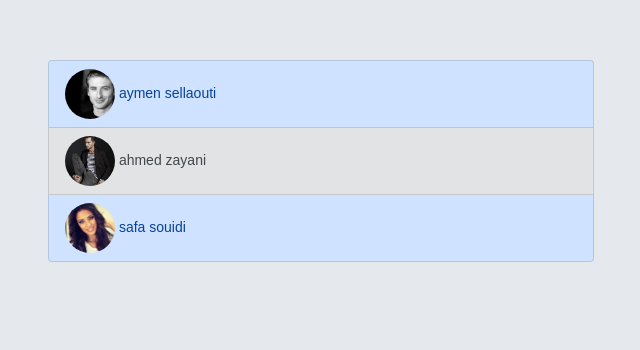
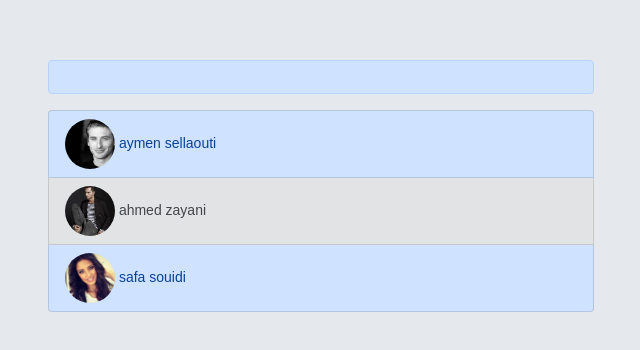
Before and after one commit to medaminelahbecha/gti21222, an Angular app: page / in a window 1280 px wide. Shown: the top 350 px of the page, without its empty margins (34-674 px from the left). Built offline with nearby package versions, Linux system fonts and the light colour scheme.

Commit message:
exemple pipe

```diff
--- a/src/app/app.module.ts
+++ b/src/app/app.module.ts
@@ -25,6 +25,7 @@ import { MiniWordComponent } from './directives/mini-word/mini-word.component';
 import { AmpouleComponent } from './directives/ampoule/ampoule.component';
 import { HighlightDirective } from './directives/highlight.directive';
 import { RainbowDirective } from './directives/rainbow.directive';
+import { Btc2UsdPipe } from './pipes/btc2-usd.pipe';
 
 
 @NgModule({
@@ -46,7 +47,8 @@ import { RainbowDirective } from './directives/rainbow.directive';
     MiniWordComponent,
     AmpouleComponent,
     HighlightDirective,
-    RainbowDirective
+    RainbowDirective,
+    Btc2UsdPipe
   ],
   imports: [
     BrowserModule,
--- a/src/app/cv/cv/cv.component.html
+++ b/src/app/cv/cv/cv.component.html
@@ -1,4 +1,9 @@
 <div class="row">
-  <div class="col"><app-list (forwardCv)="onForwardCv($event)"></app-list></div>
+  <div class="col">
+    <div class="alert alert-primary">
+<!--      {{ date | date: 'medium' | uppercase}},-->
+<!--      {{ 2 | btc2Usd | currency}} , {{ 2 | btc2Usd: 0 }}-->
+    </div>
+    <app-list (forwardCv)="onForwardCv($event)"></app-list></div>
   <div class="col"><app-detail [cv]="selectedCv"></app-detail></div>
 </div>
--- a/src/app/cv/cv/cv.component.ts
+++ b/src/app/cv/cv/cv.component.ts
@@ -9,7 +9,7 @@ import {Cv} from "../model/cv";
 export class CvComponent implements OnInit {
   selectedCv: Cv | null = null;
   constructor() { }
-
+  date = new Date();
   ngOnInit(): void {
   }
 
--- /dev/null
+++ b/src/app/pipes/btc2-usd.pipe.ts
@@ -0,0 +1,12 @@
+import { Pipe, PipeTransform } from '@angular/core';
+
+@Pipe({
+  name: 'btc2Usd'
+})
+export class Btc2UsdPipe implements PipeTransform {
+
+  transform(amount: number, isBtcToUsd = 1): number {
+    return isBtcToUsd?  38166 * amount : amount / 38166;
+  }
+
+}
```
Also changed, not shown: 1 other file (tests, documents, lock files or other folders).
